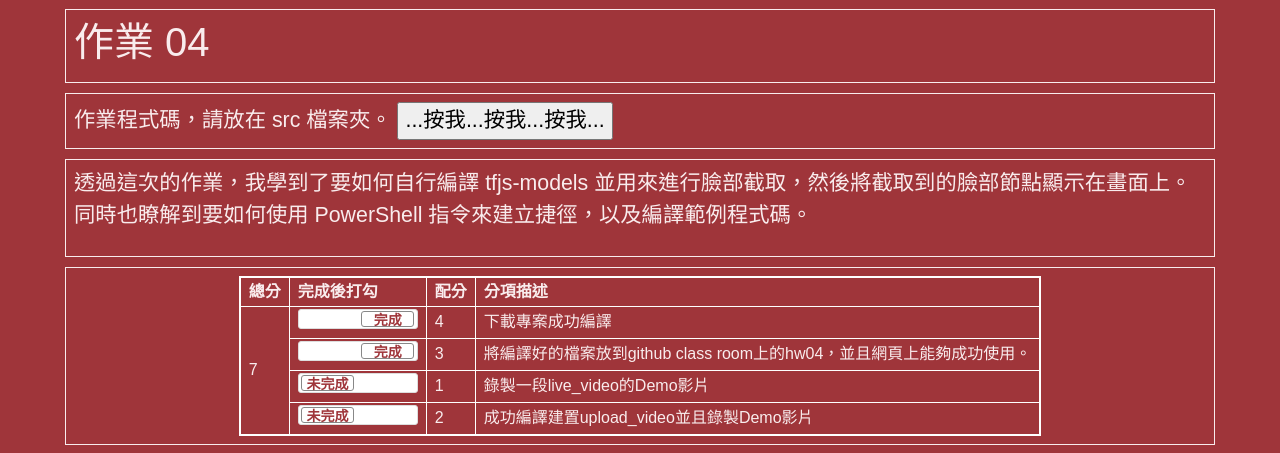
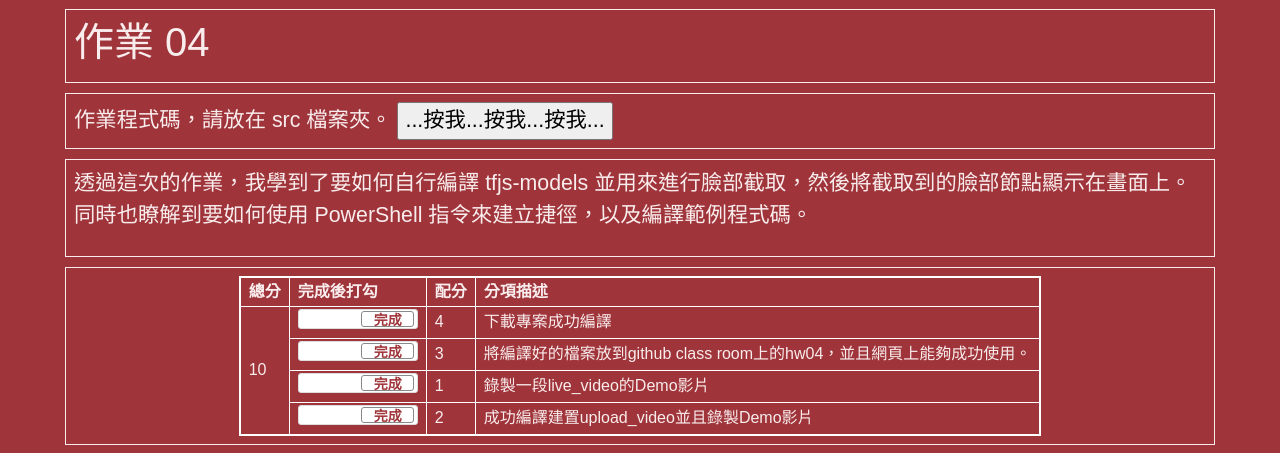
Before and after one commit to NTUT-CG-Lab/ca2022f-hw-Catossun, a plain HTML site: page hw04/index.html in a window 1280 px wide. Shown: the top 453 px of the page. Drawn offline with nearby package versions, Linux system fonts and the light colour scheme.

Commit message:
Finish hw04

```diff
--- a/hw04/index.html
+++ b/hw04/index.html
@@ -236,12 +236,12 @@
           <td>將編譯好的檔案放到github class room上的hw04，並且網頁上能夠成功使用。</td>
         </tr>
         <tr>
-          <td><input type="checkbox" class="flipswitch" id="myCheckbox3"></td>
+          <td><input type="checkbox" class="flipswitch" id="myCheckbox3" checked></td>
           <td id='m3'>1</td>
           <td>錄製一段live_video的Demo影片</td>
         </tr>
         <tr>
-          <td><input type="checkbox" class="flipswitch" id="myCheckbox4"></td>
+          <td><input type="checkbox" class="flipswitch" id="myCheckbox4" checked></td>
           <td id='m4'>2</td>
           <td>成功編譯建置upload_video並且錄製Demo影片</td>
         </tr>
```
